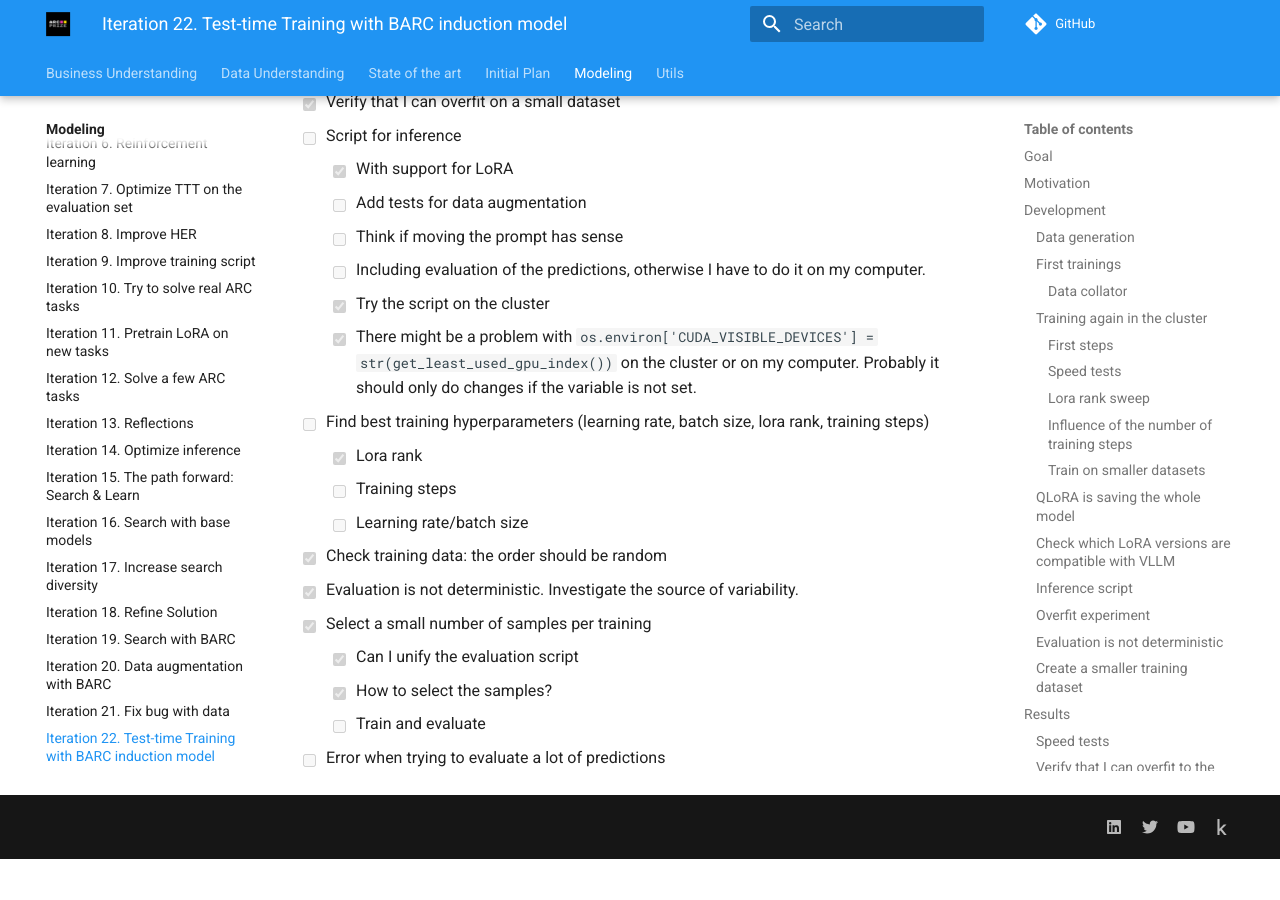
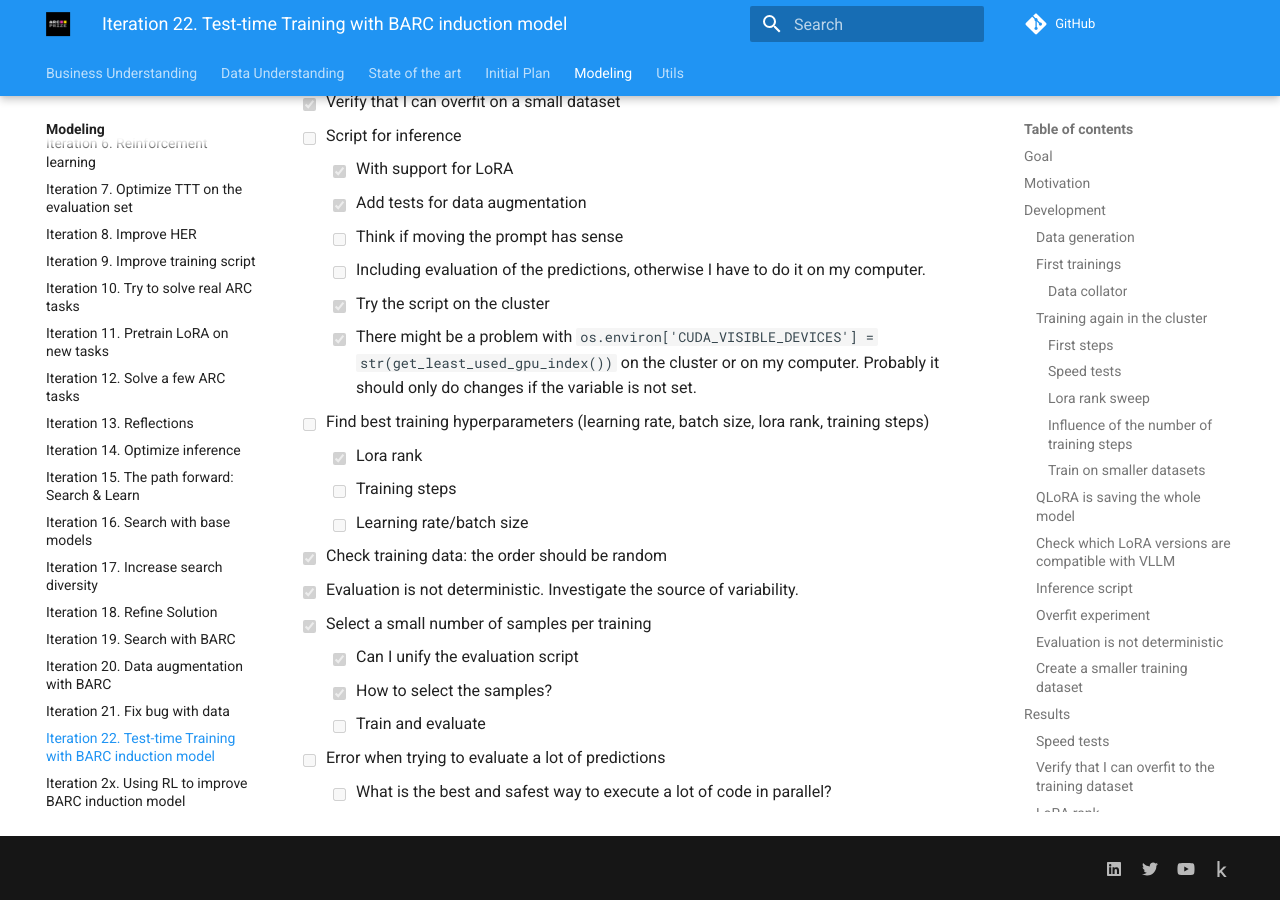
Before and after one commit to ironbar/arc25, an MkDocs documentation site: the page built from docs/modeling/Iteration_22_ttt_BARC.md, in a window 1280 px wide and 900 px high, scrolled down 17256 px. Built offline with MkDocs 1.6.1 and Material for MkDocs 9.7.7, drawn with Linux system fonts in a browser that asks for light colours; comment, search, counter and statistics services are not loaded; before the commit the page ends 18115 px from its top, so only the background shows below that.

Commit message:
updated todos

```diff
--- a/docs/modeling/Iteration_22_ttt_BARC.md
+++ b/docs/modeling/Iteration_22_ttt_BARC.md
@@ -779,7 +779,7 @@
 - [x] Verify that I can overfit on a small dataset
 - [ ] Script for inference
   - [x] With support for LoRA
-  - [ ] Add tests for data augmentation
+  - [x] Add tests for data augmentation
   - [ ] Think if moving the prompt has sense
   - [ ] Including evaluation of the predictions, otherwise I have to do it on my computer.
   - [x] Try the script on the cluster
@@ -795,3 +795,4 @@
   - [x] How to select the samples?
   - [ ] Train and evaluate
 - [ ] Error when trying to evaluate a lot of predictions
+  - [ ] What is the best and safest way to execute a lot of code in parallel?
```
